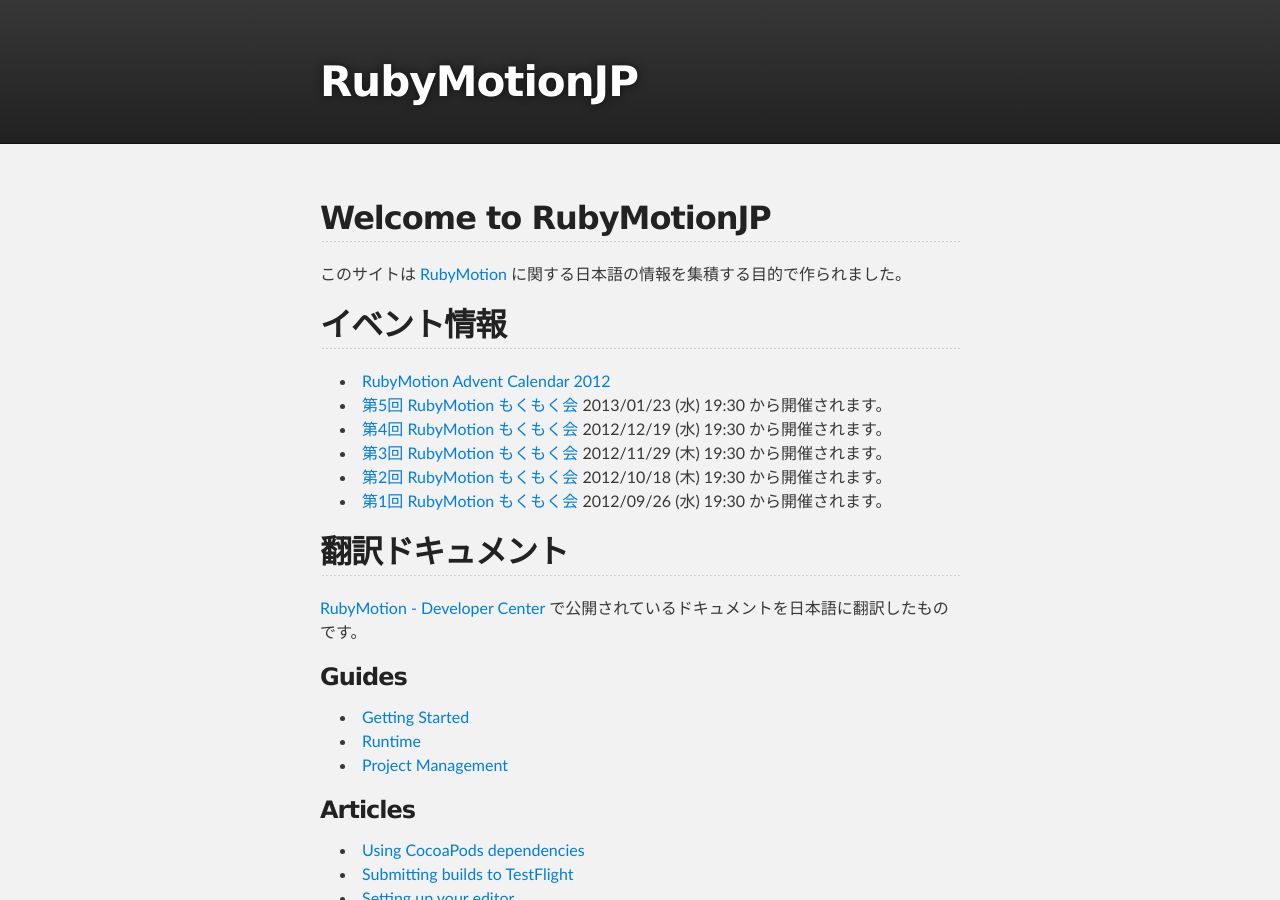
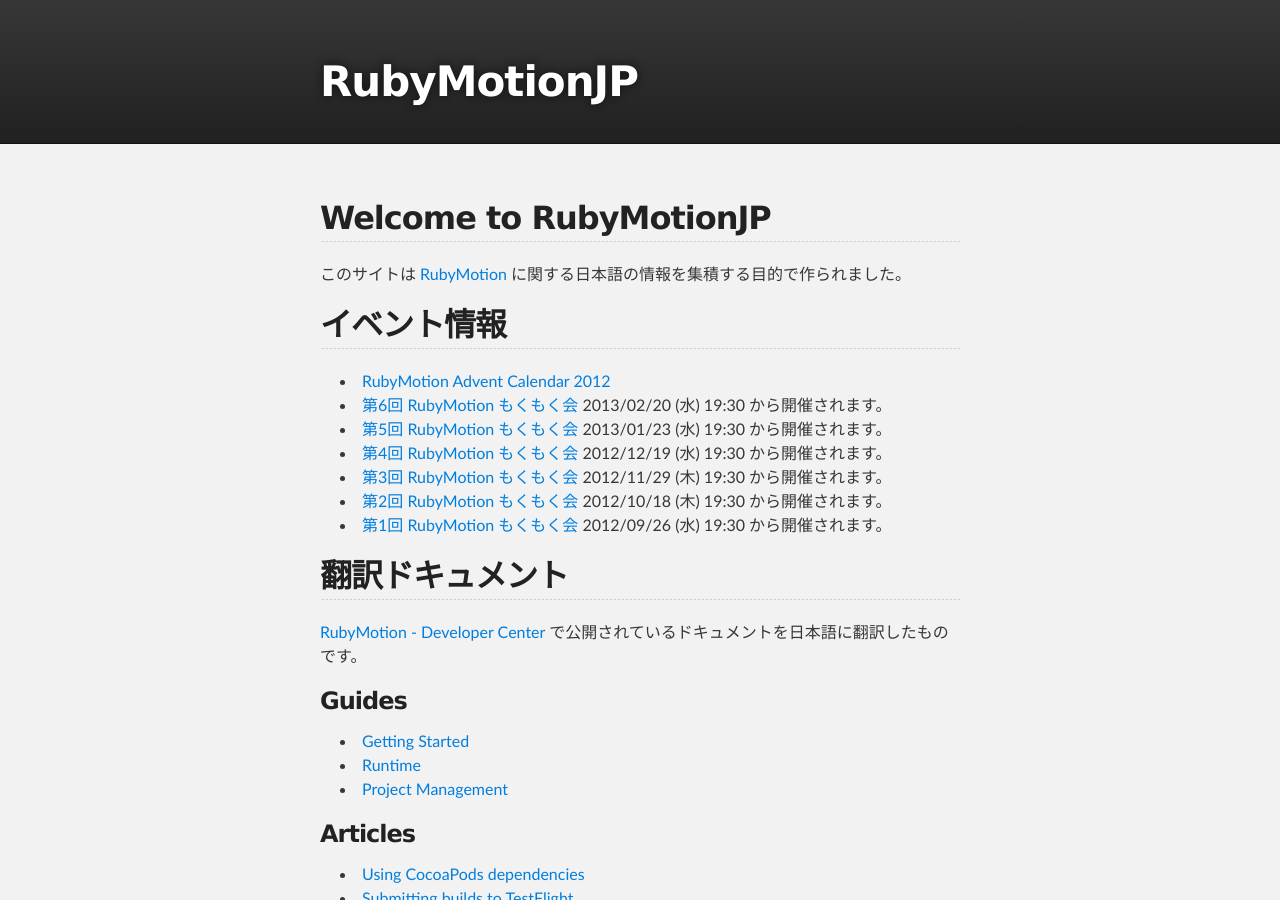
Before and after one commit to RubyMotionJP/rubymotionjp.github.com, a Jekyll site: the page built from index.md, in a window 1280 px wide and 900 px high. Built offline with Jekyll 4.4.1, drawn with Linux system fonts in a browser that asks for light colours.

Commit message:
add the information about "RubyMotion もくもく会"

```diff
--- a/index.md
+++ b/index.md
@@ -9,6 +9,8 @@
 
 ## イベント情報
 - [RubyMotion Advent Calendar 2012](http://www.adventar.org/calendars/18)
+- [第6回 RubyMotion もくもく会](http://connpass.com/event/1745/)
+2013/02/20 (水) 19:30 から開催されます。
 - [第5回 RubyMotion もくもく会](http://connpass.com/event/1602/)
 2013/01/23 (水) 19:30 から開催されます。
 - [第4回 RubyMotion もくもく会](http://connpass.com/event/1534/)
```
